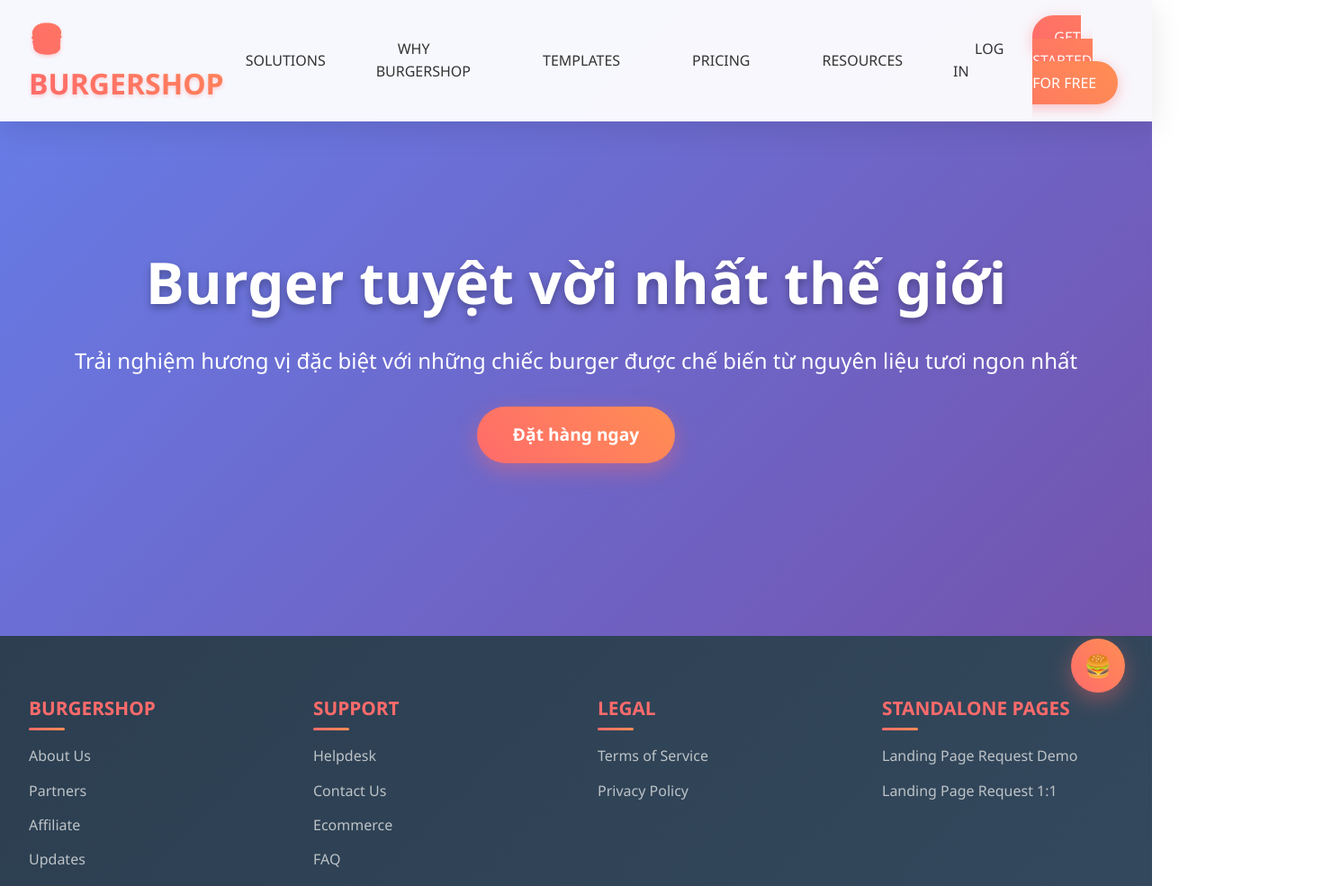
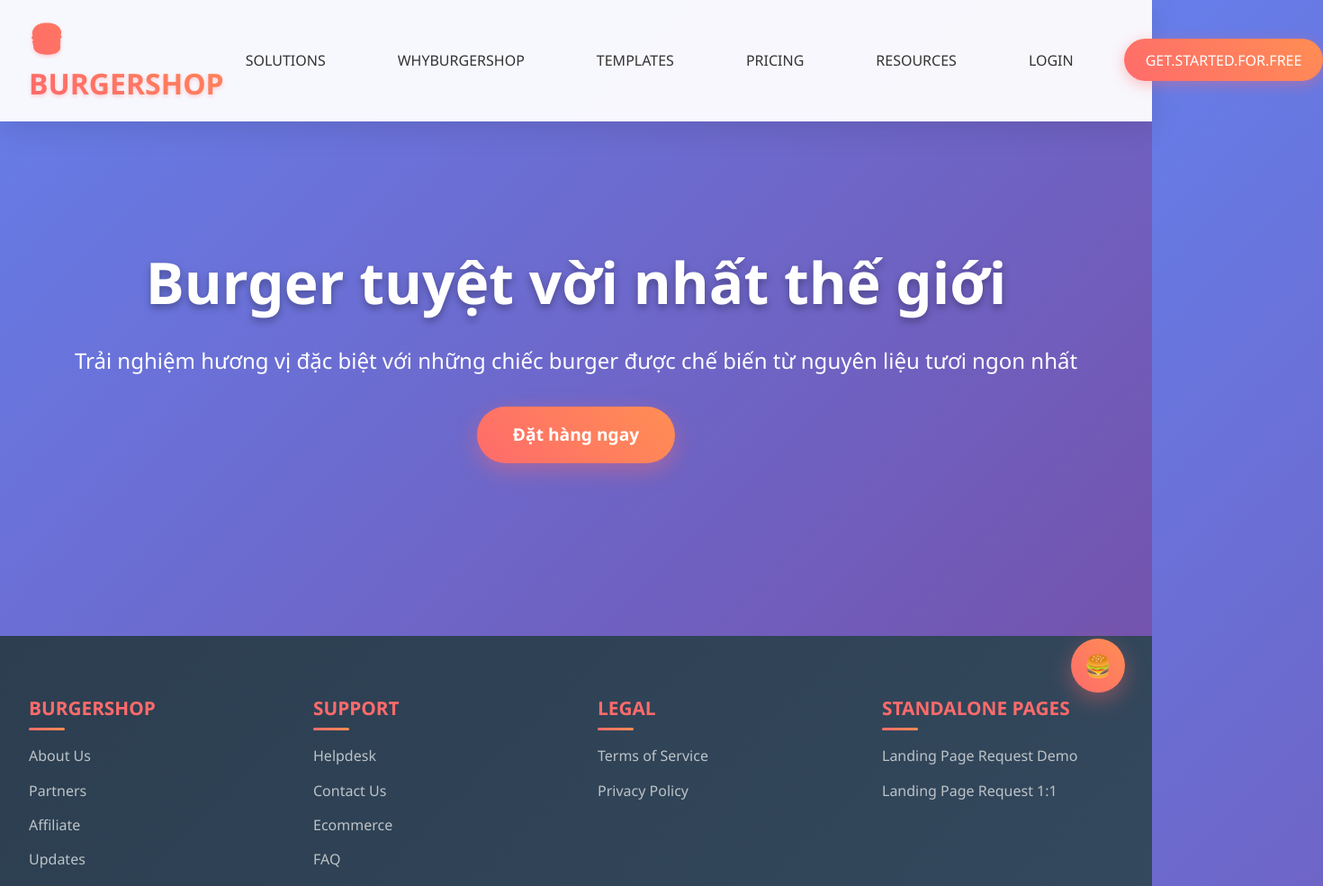
Before and after one commit to nvd2811/burgershop-website, a plain HTML site: page index.html in a window 1280 px wide. Shown: the top 985 px of the page at 90% size, 1470 px wide, since content can reach past the window. Drawn offline with Linux system fonts and the light colour scheme.

Commit message:
Update index.html

```diff
--- a/index.html
+++ b/index.html
@@ -349,7 +349,7 @@
                     </li>
 
                     <li class="nav-item">
-                        <a href="#" class="nav-link">WHY BURGERSHOP</a>
+                        <a href="#" class="nav-link">WHYBURGERSHOP</a>
                         <div class="dropdown">
                             <a href="#" class="dropdown-item">Our Ecosystem</a>
                             <a href="#" class="dropdown-item">Apps</a>
@@ -381,11 +381,11 @@
                     </li>
 
                     <li class="nav-item">
-                        <a href="#" class="nav-link">LOG IN</a>
+                        <a href="#" class="nav-link">LOGIN</a>
                     </li>
 
                     <li class="nav-item">
-                        <a href="#" class="nav-link primary">GET STARTED FOR FREE</a>
+                        <a href="#" class="nav-link primary">GET.STARTED.FOR.FREE</a>
                     </li>
                 </ul>
 
```
